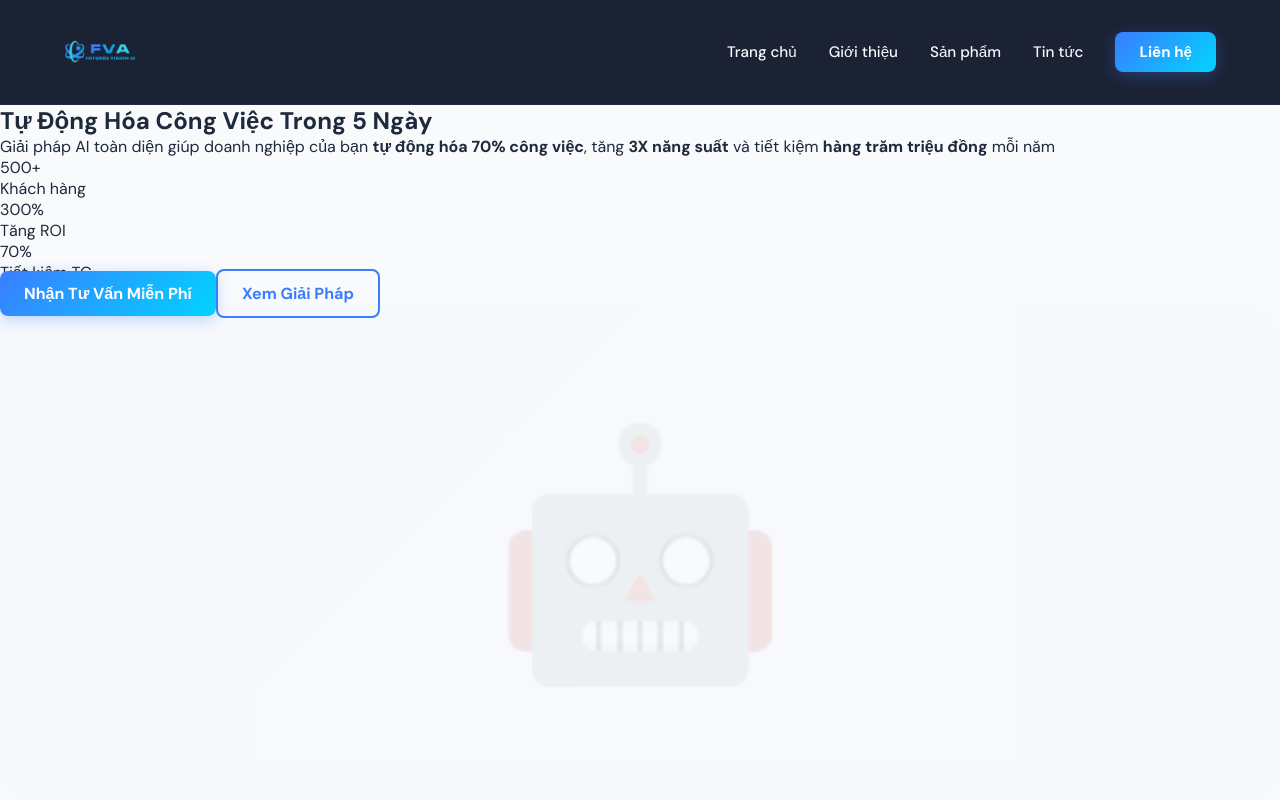
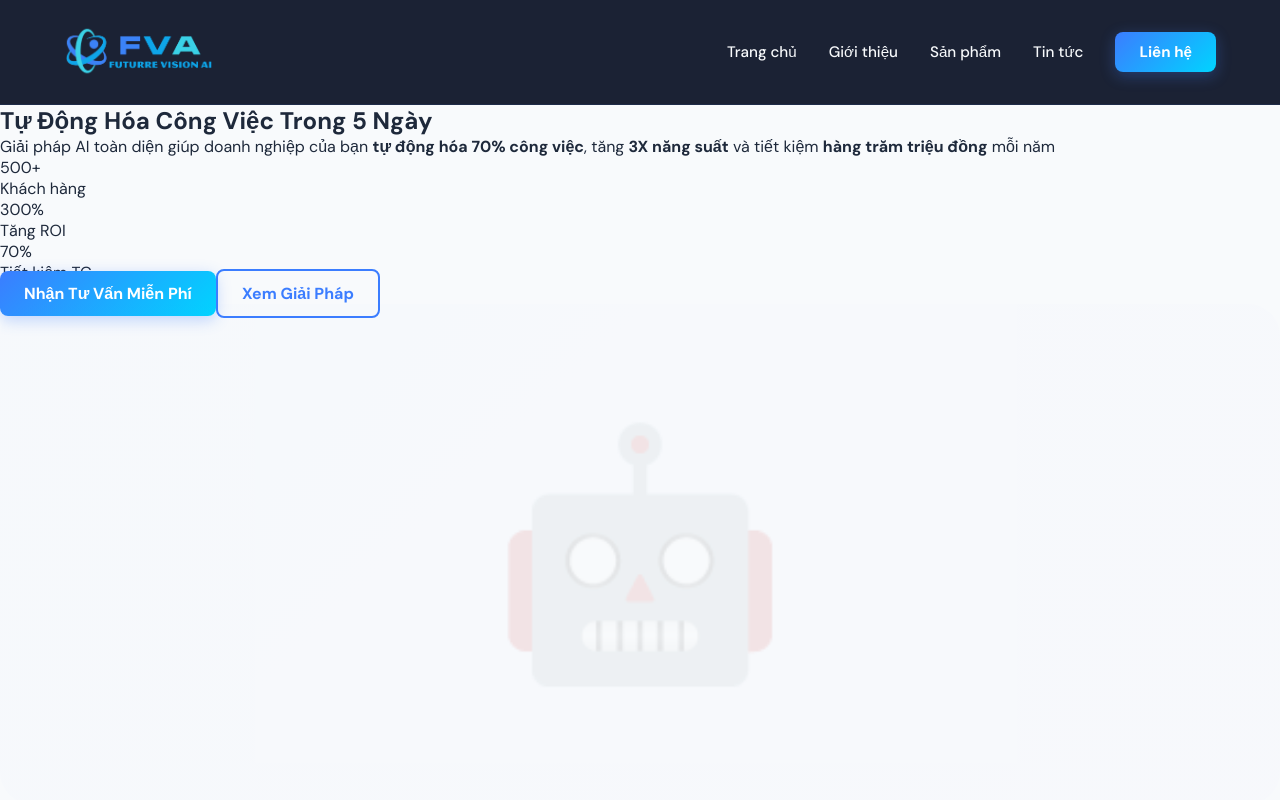
Before and after one commit to nguyenbinh89/ai-fuviai-nextjs, a Next.js app: page / in a window 1280 px wide. Shown: the top 800 px of the page. Built offline with nearby package versions, Linux system fonts and the light colour scheme.

Commit message:
Increase logo width from 72 to 150 pixels

```diff
--- a/app/layout.tsx
+++ b/app/layout.tsx
@@ -43,7 +43,7 @@ export default function RootLayout({
               <Image
                 src="/logo-icon-64x64.png"
                 alt="Future Vision AI"
-                width={72}
+                width={150}
                 height={72}
                 style={{ objectFit: 'contain' }}
               />
```
